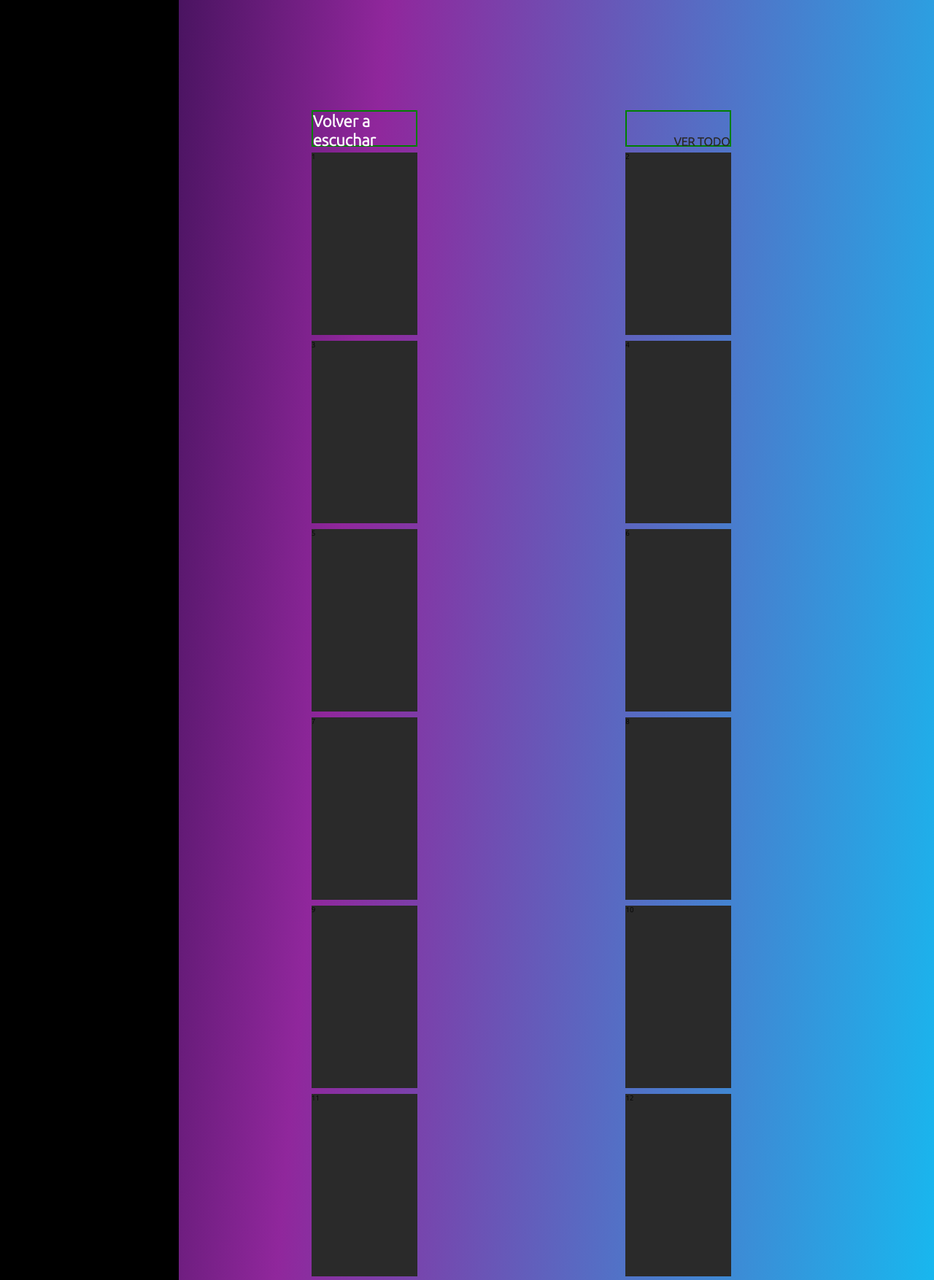
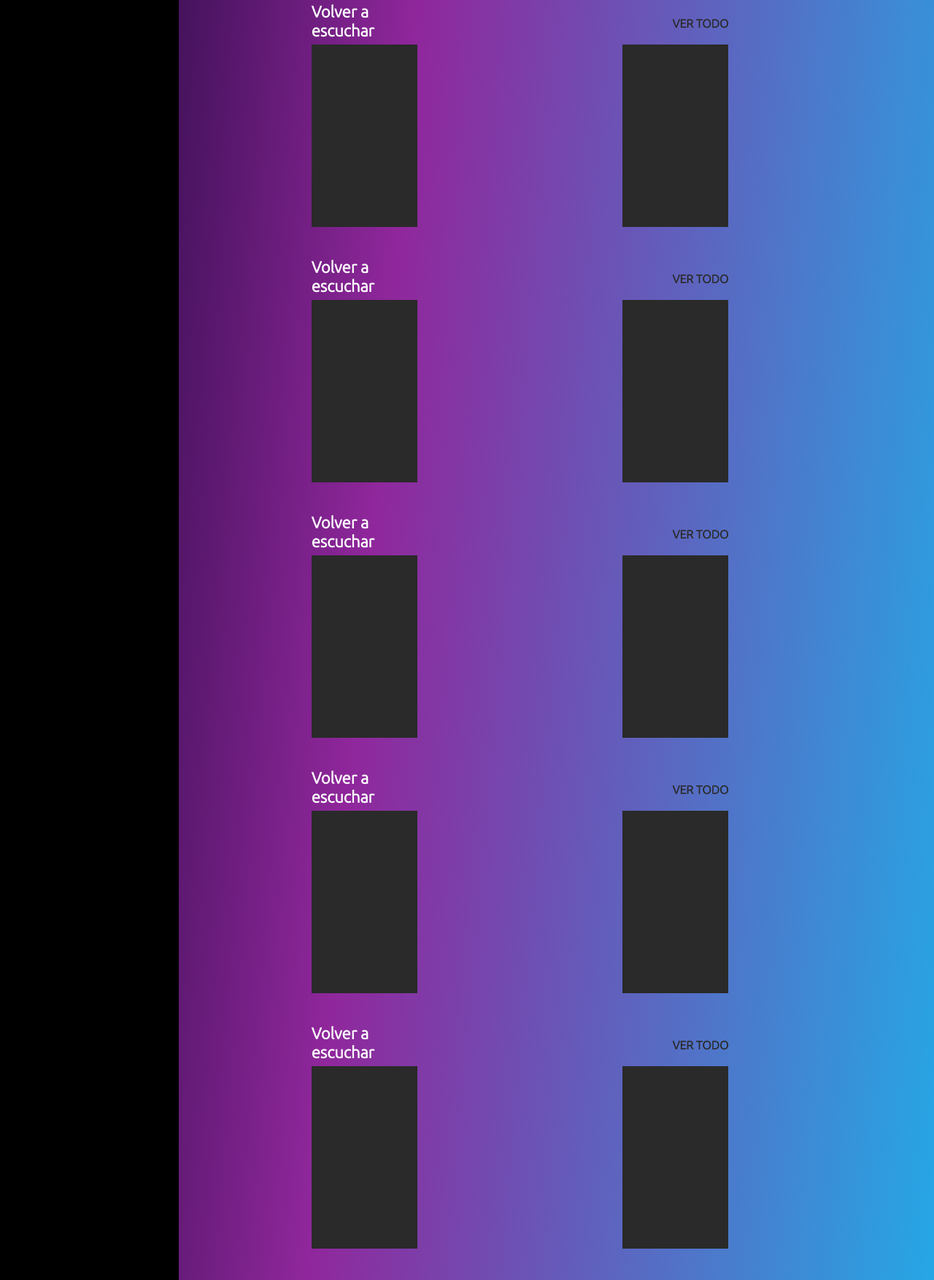
Before and after one commit to Veron-Juan/Spotify-layout, a plain HTML site: page index.html in a window 1280 px wide. Shown: the part 586-2340 px from the top of the page at 73% size. Drawn offline with Linux system fonts and the light colour scheme.

Commit message:
se agrego al fin los titulos a cada tarjeta del explore

```diff
--- a/index.html
+++ b/index.html
@@ -48,23 +48,50 @@
 
             <div class="container-main_explore">
 
-                <p class="volver">Volver a escuchar</p>
-                <p class="vertodo">VER TODO</p>
 
-                <div class="cards">1</div>
-                <div class="cards">2</div>
-                <div class="cards">3</div>
-                <div class="cards">4</div>
-                <div class="cards">5</div>
-                <div class="cards">6</div>
-                <div class="cards">7</div>
-                <div class="cards">8</div>
-                <div class="cards">9</div>
-                <div class="cards">10</div>
-                <div class="cards">11</div>
-                <div class="cards">12</div>
-                <div class="cards">13</div>
-                <div class="cards">14</div>
+                <div class="cards">
+                    <p class="volver">Volver a escuchar</p>
+                </div>
+
+                <div class="cards c2">
+                    <p class="vertodo">VER TODO</p>
+                </div>
+                <div class="cards">
+                    <p class="volver">Volver a escuchar</p>
+                </div>
+                <div class="cards">
+                    <p class="vertodo">VER TODO</p>
+                </div>
+                <div class="cards">
+                    <p class="volver">Volver a escuchar</p>
+                </div>
+                <div class="cards">
+                    <p class="vertodo">VER TODO</p>
+                </div>
+                <div class="cards">
+                    <p class="volver">Volver a escuchar</p>
+                </div>
+                <div class="cards">
+                    <p class="vertodo">VER TODO</p>
+                </div>
+                <div class="cards">
+                    <p class="volver">Volver a escuchar</p>
+                </div>
+                <div class="cards">
+                    <p class="vertodo">VER TODO</p>
+                </div>
+                <div class="cards">
+                    <p class="volver">Volver a escuchar</p>
+                </div>
+                <div class="cards">
+                    <p class="vertodo">VER TODO</p>
+                </div>
+                <div class="cards">
+                    <p class="volver">Volver a escuchar</p>
+                </div>
+                <div class="cards">
+                    <p class="vertodo">VER TODO</p>
+                </div>
             </div>
         </main>
         <footer class="container-footer">
--- a/style.css
+++ b/style.css
@@ -68,7 +68,7 @@ body{
 .container-main_recomended{
     display: grid;
     gap: 8px;
-    margin-bottom: 50px;
+    margin-bottom: 160px;
 
 
 }
@@ -92,9 +92,11 @@ body{
     display: grid;
     grid-template-columns: 1fr 1fr;
     grid-template-rows: repeat(15, 1fr);
-    gap: 8px;
+    grid-auto-columns: 145px;
+    row-gap: 100px;
     justify-items: auto;
     margin: 10px auto;
+
 
 
 
@@ -106,14 +108,17 @@ body{
 
 
 
+
+
 .volver{
+    position: absolute;
     width: 145px;
     height: 50px;
     color: white;
     font-size: 2.2rem;
     font-weight: 950;
-    border: 2px solid green;
     align-self: flex-end;
+    top: -58px;
 
 
 
@@ -123,21 +128,16 @@ body{
 }
 
 .vertodo{
+    position: absolute;
     width: 145px;
     height: 50px;
     color: #2A2A2A;
+
     font-size: 1.6rem;
     font-weight: 900;
-    border: 2px solid green;
     text-align: end;
     align-self: flex-end;
-    padding-top: 32px;
-
-
-
-
-
-
+    top: -38px;
 
 
 
@@ -151,6 +151,8 @@ body{
     background-color:#2A2A2A ;
     width: 145px;
     height: 250px;
+    position: relative;
+
 
 
 
```
